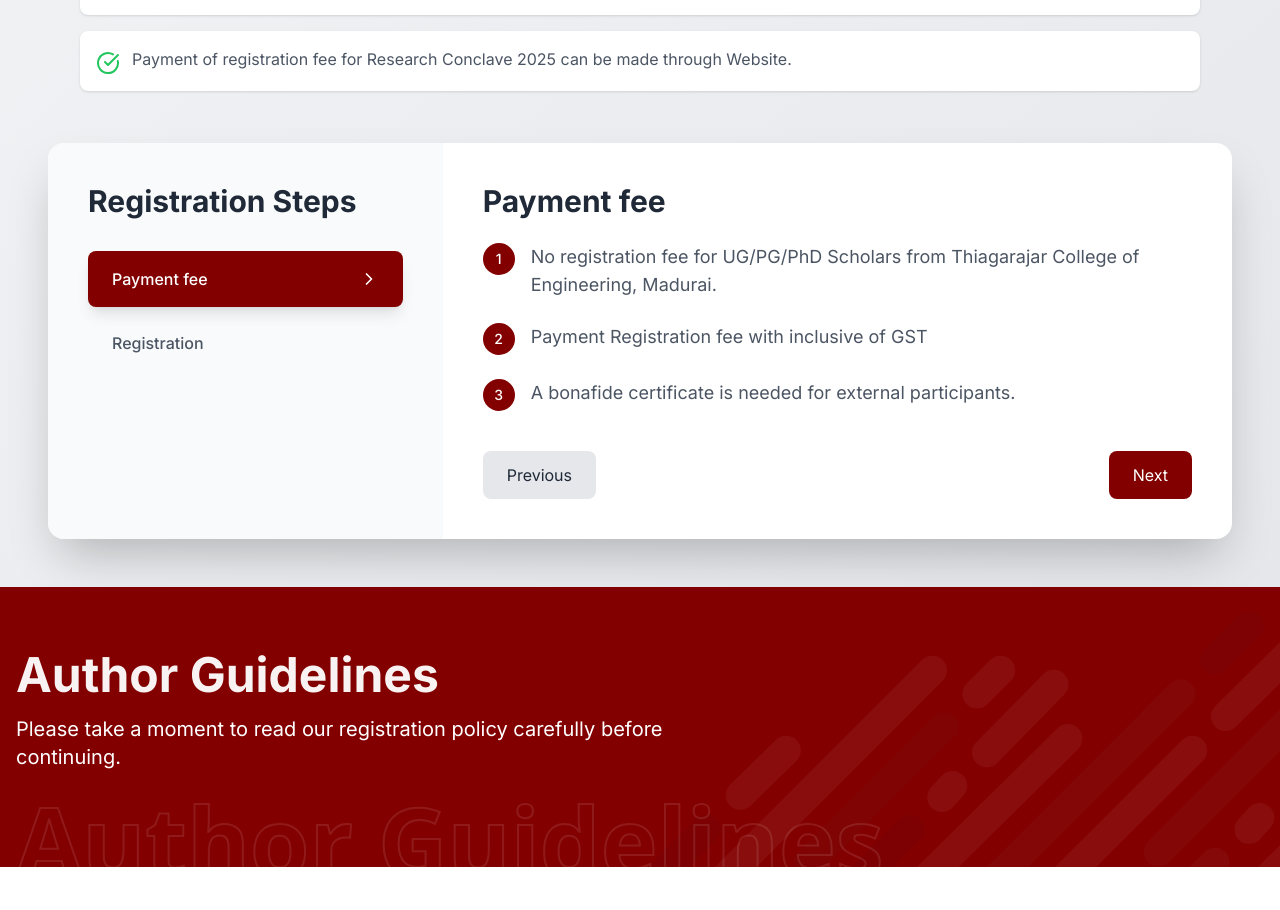
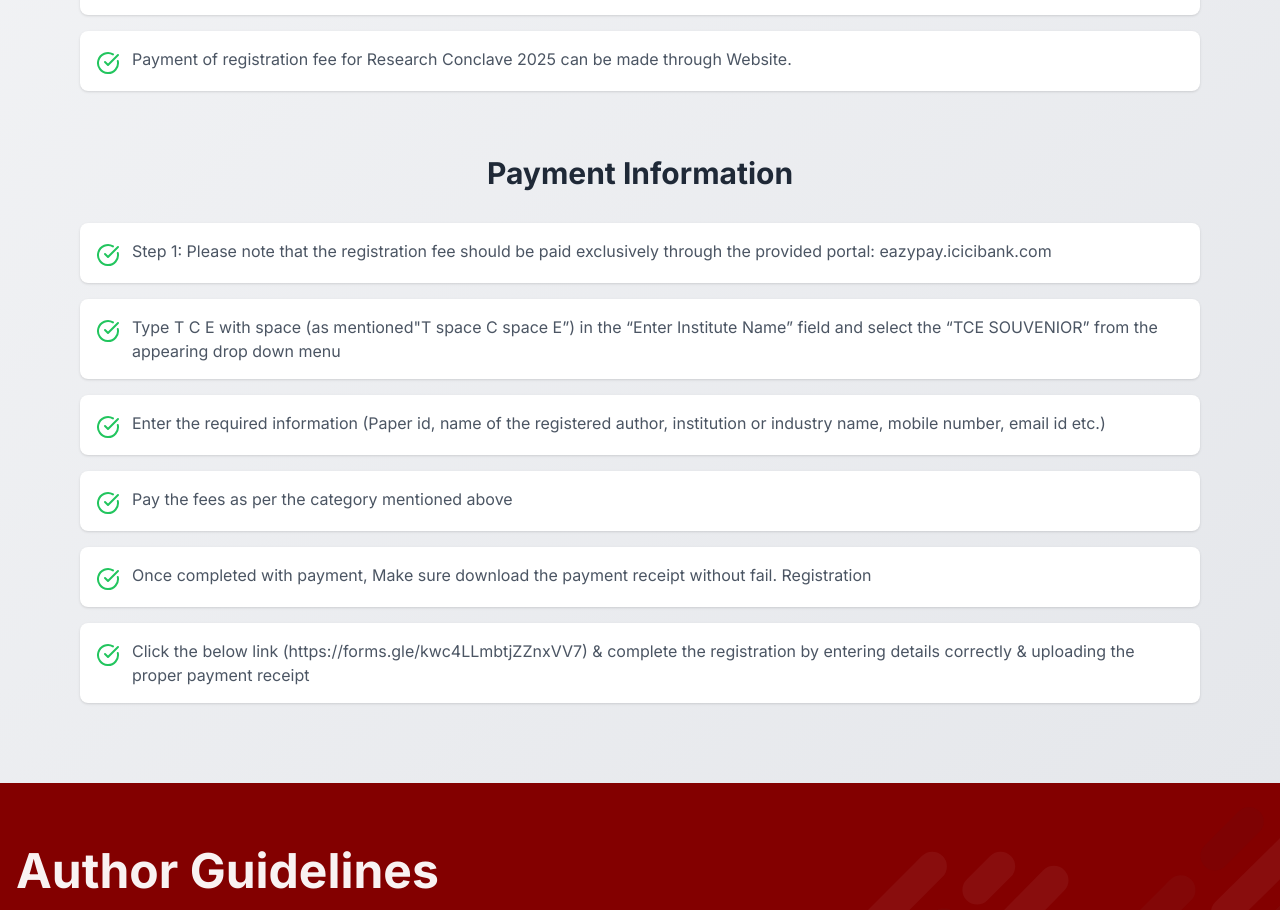
Before and after one commit to kmrsanthosh/TCEResearchConclave, a Next.js app: page / in a window 1280 px wide. Shown: the part 3165-4075 px from the top of the page. Built offline with nearby package versions, Linux system fonts and the light colour scheme.

Commit message:
Refactor Registration component and add PaymentInformation component

```diff
--- a/components/Home/Registration.tsx
+++ b/components/Home/Registration.tsx
@@ -6,6 +6,7 @@ import { registrationSteps } from "@/app/data";
 import { AnimatePresence, motion } from "framer-motion";
 import { ChevronRight, CheckCircle } from "lucide-react";
 import RegistrationFeesTable from "../RegistrationFeesTable";
+import PaymentInformation from "../PaymentInformation";
 
 const Registration = () => {
   const [activeStep, setActiveStep] = useState<number>(0);
@@ -22,8 +23,9 @@ const Registration = () => {
 
       <div className=" bg-gradient-to-br from-gray-100 to-gray-200 p-4 sm:p-6 md:p-8 lg:px-12 lg:pb-12">
         <RegistrationFeesTable />
+        <PaymentInformation />
 
-        <div className="max-w-7xl mt-5 mx-auto bg-white shadow-2xl rounded-2xl overflow-hidden transition-all duration-300 ease-in-out transform hover:scale-[1.02]">
+        {/* <div className="max-w-7xl mt-5 mx-auto bg-white shadow-2xl rounded-2xl overflow-hidden transition-all duration-300 ease-in-out transform hover:scale-[1.02]">
           <div className="md:flex">
             <div className="md:w-1/3 bg-gray-50 p-6 md:p-8 lg:p-10">
               <h2 className="text-3xl font-bold text-gray-800 mb-8">
@@ -112,7 +114,7 @@ const Registration = () => {
               </AnimatePresence>
             </div>
           </div>
-        </div>
+        </div> */}
       </div>
       {/*
         <div
--- /dev/null
+++ b/components/PaymentInformation.tsx
@@ -0,0 +1,103 @@
+import React from "react";
+import { motion } from "framer-motion";
+import { CheckCircle } from "lucide-react";
+
+interface FeeEntry {
+  category: string;
+  fee: string;
+}
+
+const feeData: FeeEntry[] = [
+  { category: "Student (UG/PG)", fee: "Rs. 4000 /-" },
+  { category: "Research Scholar", fee: "Rs. 5000 /-" },
+  { category: "Faculty Members", fee: "Rs. 6000 /-" },
+];
+
+const PaymentInformation: React.FC = () => {
+  return (
+    <div className="sm:p-6 md:p-8 rounded-lg ">
+      <h2 className="text-3xl text-center font-bold text-gray-800 mb-6">
+        Payment Information
+      </h2>
+
+      <div className="mt-8 space-y-4">
+        <motion.div
+          initial={{ opacity: 0, y: 20 }}
+          animate={{ opacity: 1, y: 0 }}
+          transition={{ duration: 0.5, delay: 0.3 }}
+          className="flex items-start bg-white p-4 rounded-lg shadow"
+        >
+          <CheckCircle className="h-6 w-6 text-green-500 mr-3 flex-shrink-0 mt-1" />
+          <p className="text-gray-600">
+            Step 1: Please note that the registration fee should be paid
+            exclusively through the provided portal:{" "}
+            <a>eazypay.icicibank.com</a>
+          </p>
+        </motion.div>
+        <motion.div
+          initial={{ opacity: 0, y: 20 }}
+          animate={{ opacity: 1, y: 0 }}
+          transition={{ duration: 0.5, delay: 0.4 }}
+          className="flex items-start bg-white p-4 rounded-lg shadow"
+        >
+          <CheckCircle className="h-6 w-6 text-green-500 mr-3 flex-shrink-0 mt-1" />
+          <p className="text-gray-600">
+            Type T C E with space (as mentioned"T space C space E”) in the
+            “Enter Institute Name” field and select the “TCE SOUVENIOR” from the
+            appearing drop down menu
+          </p>
+        </motion.div>
+        <motion.div
+          initial={{ opacity: 0, y: 20 }}
+          animate={{ opacity: 1, y: 0 }}
+          transition={{ duration: 0.5, delay: 0.5 }}
+          className="flex items-start bg-white p-4 rounded-lg shadow"
+        >
+          <CheckCircle className="h-6 w-6 text-green-500 mr-3 flex-shrink-0 mt-1" />
+          <p className="text-gray-600">
+            Enter the required information (Paper id, name of the registered
+            author, institution or industry name, mobile number, email id etc.)
+          </p>
+        </motion.div>
+        <motion.div
+          initial={{ opacity: 0, y: 20 }}
+          animate={{ opacity: 1, y: 0 }}
+          transition={{ duration: 0.5, delay: 0.5 }}
+          className="flex items-start bg-white p-4 rounded-lg shadow"
+        >
+          <CheckCircle className="h-6 w-6 text-green-500 mr-3 flex-shrink-0 mt-1" />
+          <p className="text-gray-600">
+            Pay the fees as per the category mentioned above
+          </p>
+        </motion.div>
+        <motion.div
+          initial={{ opacity: 0, y: 20 }}
+          animate={{ opacity: 1, y: 0 }}
+          transition={{ duration: 0.5, delay: 0.5 }}
+          className="flex items-start bg-white p-4 rounded-lg shadow"
+        >
+          <CheckCircle className="h-6 w-6 text-green-500 mr-3 flex-shrink-0 mt-1" />
+          <p className="text-gray-600">
+            Once completed with payment, Make sure download the payment receipt
+            without fail. Registration
+          </p>
+        </motion.div>
+        <motion.div
+          initial={{ opacity: 0, y: 20 }}
+          animate={{ opacity: 1, y: 0 }}
+          transition={{ duration: 0.5, delay: 0.5 }}
+          className="flex items-start bg-white p-4 rounded-lg shadow"
+        >
+          <CheckCircle className="h-6 w-6 text-green-500 mr-3 flex-shrink-0 mt-1" />
+          <p className="text-gray-600">
+            Click the below link (https://forms.gle/kwc4LLmbtjZZnxVV7) &
+            complete the registration by entering details correctly & uploading
+            the proper payment receipt{" "}
+          </p>
+        </motion.div>
+      </div>
+    </div>
+  );
+};
+
+export default PaymentInformation;
```
